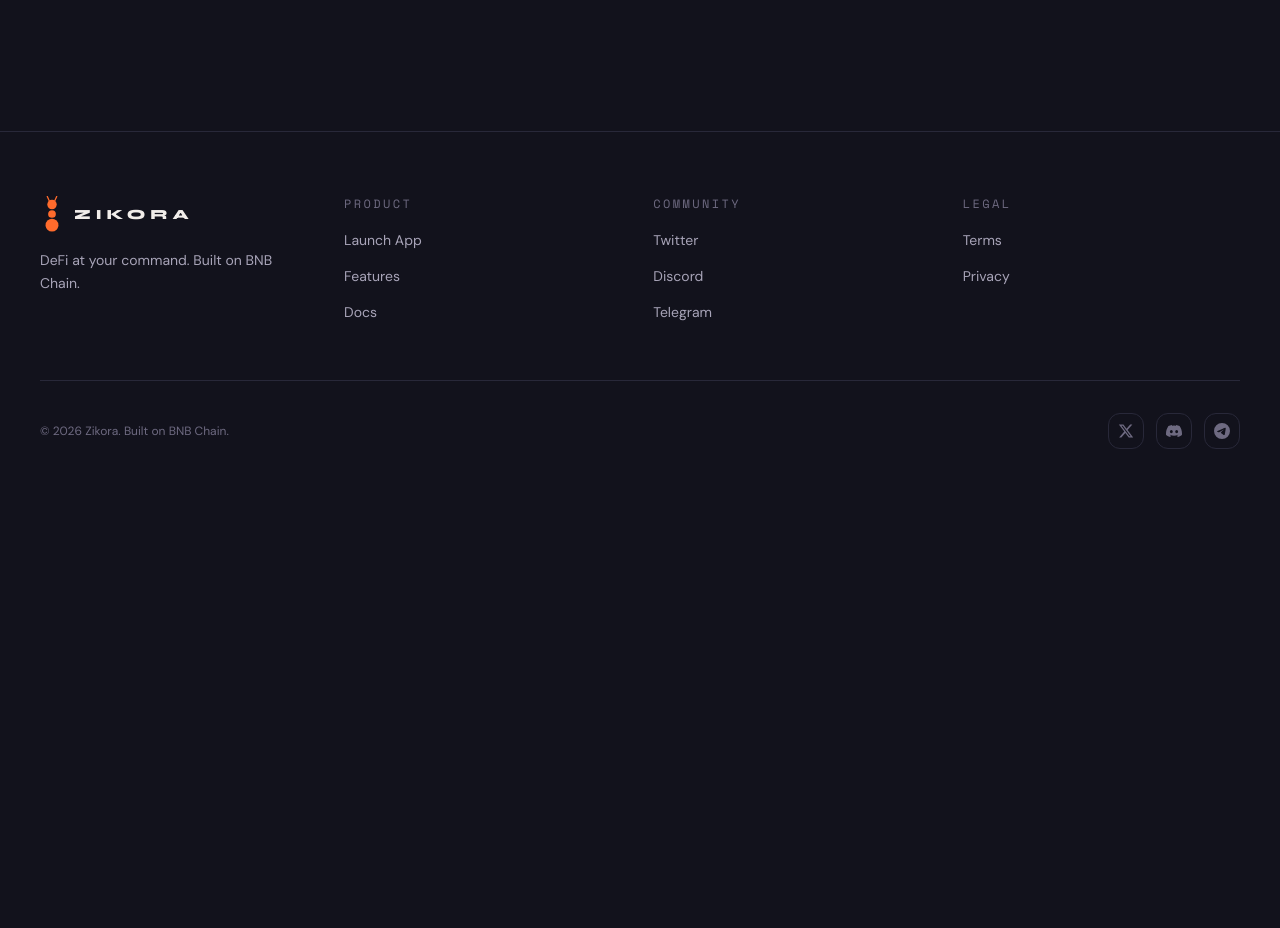
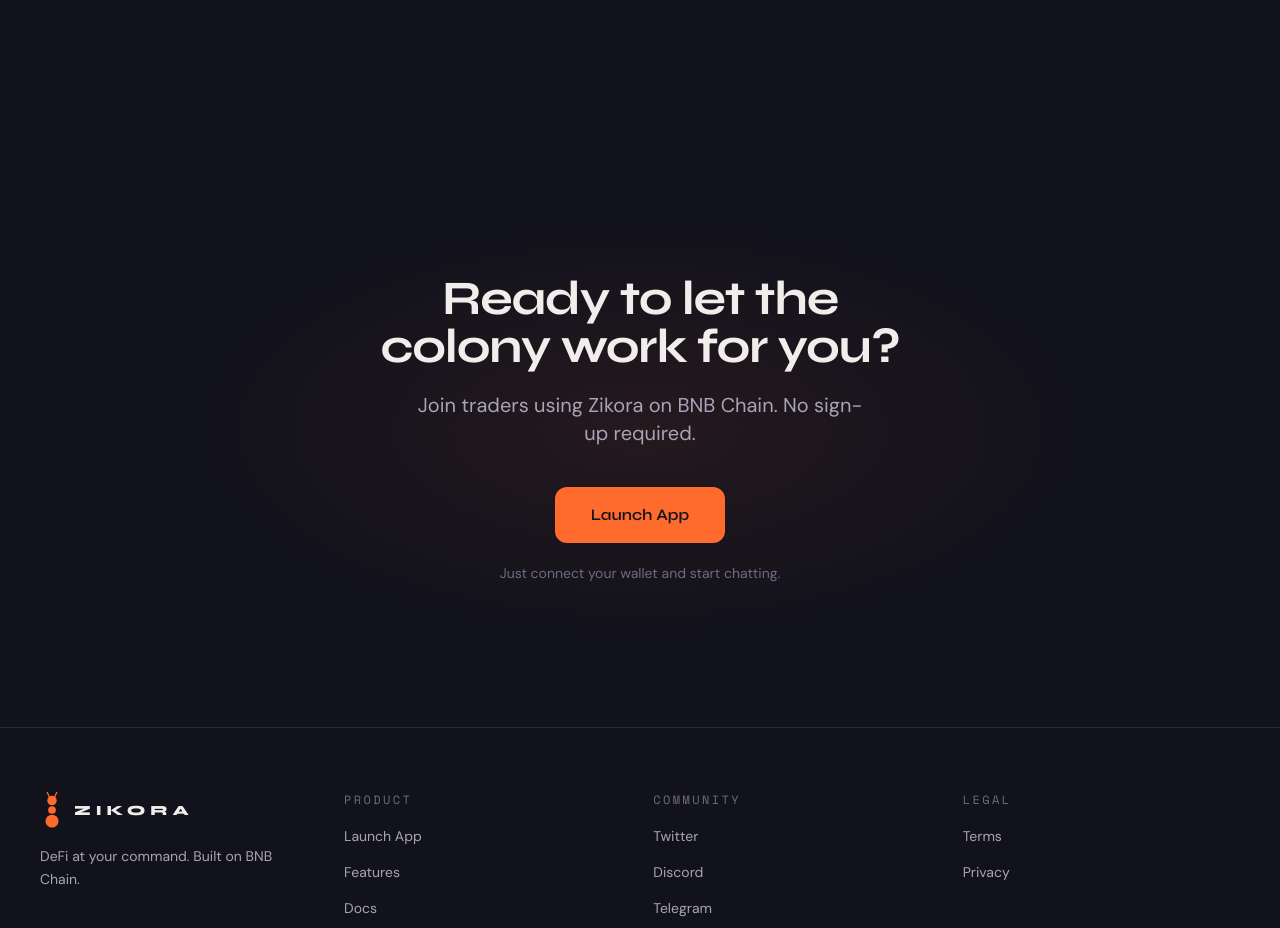
Before and after one commit to pedro-gattai/zikoraBnb, a Next.js app: page / in a window 1280 px wide. Shown: the part 1806-2734 px from the top of the page. Before the commit the page ends 2319 px from the top, so only its background shows below. Built offline with nearby package versions, Linux system fonts and the light colour scheme.

Commit message:
feat: add CTA component with radial glow and launch button\n\nIntroduce new CTA section with styled elements and padding.

```diff
--- a/app/page.tsx
+++ b/app/page.tsx
@@ -2,6 +2,7 @@ import { Navbar } from "@/components/navbar"
 import { HeroSection } from "@/components/hero-section"
 import { FeaturesSection } from "@/components/features-section"
 import { HowItWorksSection } from "@/components/how-it-works-section"
+import { CtaSection } from "@/components/cta-section"
 import { Footer } from "@/components/footer"
 
 export default function Page() {
@@ -11,6 +12,7 @@ export default function Page() {
       <HeroSection />
       <FeaturesSection />
       <HowItWorksSection />
+      <CtaSection />
       <Footer />
     </main>
   )
--- /dev/null
+++ b/components/cta-section.tsx
@@ -0,0 +1,39 @@
+export function CtaSection() {
+  return (
+    <section className="relative overflow-hidden px-6 py-28 md:py-36">
+      {/* Radial orange glow */}
+      <div
+        className="pointer-events-none absolute inset-0"
+        aria-hidden="true"
+        style={{
+          background:
+            "radial-gradient(ellipse 50% 50% at 50% 50%, rgba(255,107,44,0.08) 0%, transparent 70%)",
+        }}
+      />
+
+      <div className="relative mx-auto flex max-w-[640px] flex-col items-center text-center">
+        <h2
+          className="font-heading text-3xl font-bold leading-tight tracking-tight text-foreground text-balance md:text-4xl lg:text-5xl"
+          style={{ fontStretch: "normal", fontWeight: 700 }}
+        >
+          Ready to let the colony work for you?
+        </h2>
+
+        <p className="mt-5 max-w-md text-lg leading-relaxed text-[#A8A4B8] md:text-xl">
+          Join traders using Zikora on BNB Chain. No sign-up required.
+        </p>
+
+        <a
+          href="#"
+          className="mt-10 inline-flex items-center rounded-xl bg-[#FF6B2C] px-9 py-4 font-heading text-base font-semibold text-[#12121A] transition-all duration-200 hover:bg-[#FF8F5C] hover:shadow-[0_0_24px_rgba(255,107,44,0.35)] active:scale-[0.98]"
+        >
+          Launch App
+        </a>
+
+        <p className="mt-5 text-sm text-muted-foreground">
+          Just connect your wallet and start chatting.
+        </p>
+      </div>
+    </section>
+  )
+}
```
